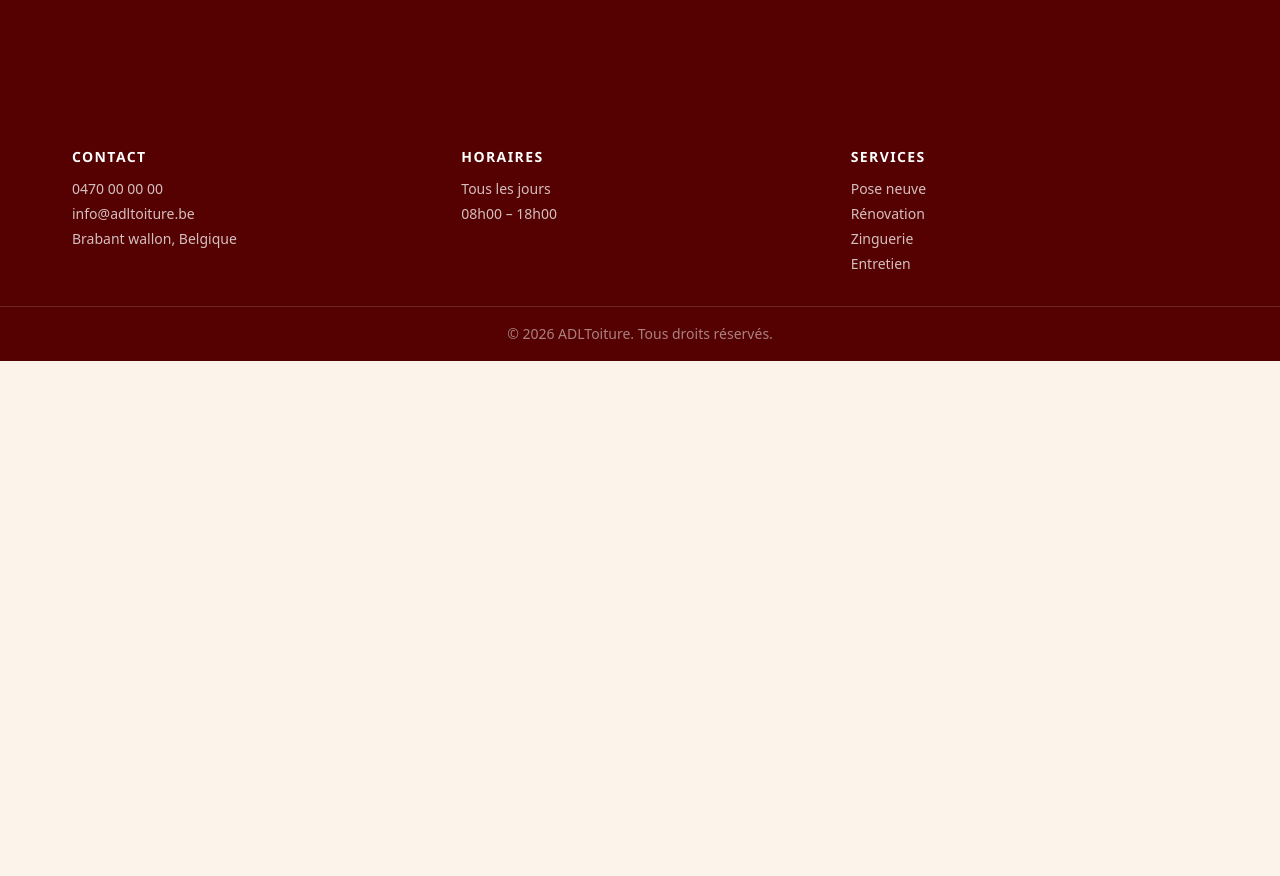
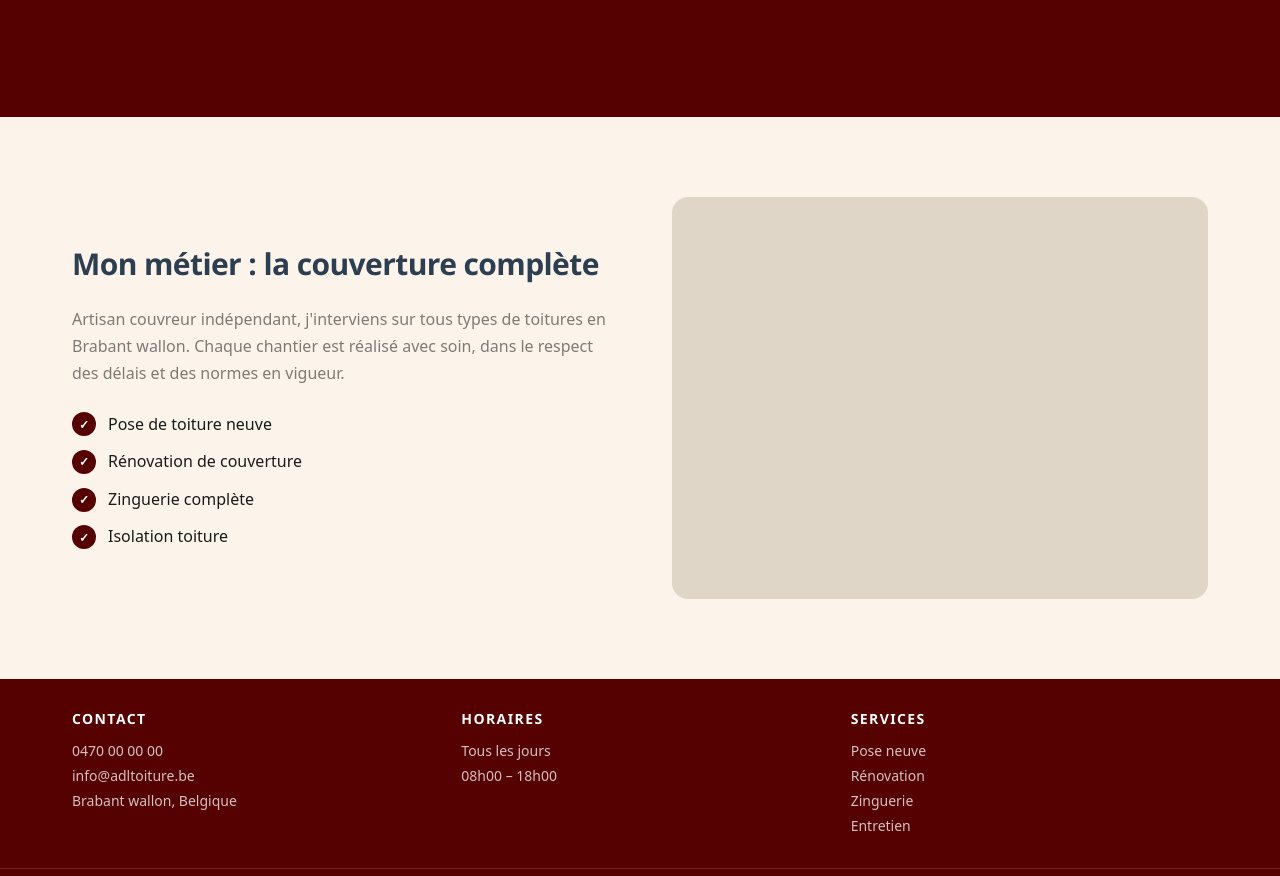
Before and after one commit to MyriamMI/ADLToiture, a React (Vite) app: page / in a window 1280 px wide. Shown: the part 604-1480 px from the top of the page. Before the commit the page ends 965 px from the top, so only its background shows below. Built offline with nearby package versions, Linux system fonts and the light colour scheme.

Commit message:
feat: build services overview section

```diff
--- /dev/null
+++ b/src/components/sections/Services.css
@@ -0,0 +1,105 @@
+.services {
+  background-color: var(--color-cream);
+}
+
+.services__container {
+  max-width: var(--container-max);
+  margin: 0 auto;
+  padding: var(--space-20) var(--space-8);
+  display: grid;
+  grid-template-columns: 1fr 1fr;
+  align-items: center;
+  gap: var(--space-16);
+}
+
+/* ── Content ── */
+.services__content {
+  display: flex;
+  flex-direction: column;
+  gap: var(--space-6);
+}
+
+.services__title {
+  font-size: var(--text-3xl);
+  font-weight: 700;
+  color: var(--color-secondary);
+  line-height: 1.2;
+  letter-spacing: -0.02em;
+}
+
+.services__text {
+  font-size: var(--text-base);
+  color: var(--color-text-muted);
+  line-height: 1.7;
+}
+
+/* ── Checklist ── */
+.services__list {
+  list-style: none;
+  margin: 0;
+  padding: 0;
+  display: flex;
+  flex-direction: column;
+  gap: var(--space-3);
+}
+
+.services__item {
+  display: flex;
+  align-items: center;
+  gap: var(--space-3);
+  font-size: var(--text-base);
+  font-weight: 500;
+  color: var(--color-text);
+}
+
+.services__check {
+  display: inline-flex;
+  align-items: center;
+  justify-content: center;
+  flex-shrink: 0;
+  width: 24px;
+  height: 24px;
+  background-color: var(--color-primary);
+  color: var(--color-white);
+  border-radius: 50%;
+  font-size: var(--text-xs);
+  font-weight: 700;
+}
+
+/* ── Image placeholder ── */
+.services__image {
+  display: flex;
+  align-items: center;
+  justify-content: center;
+}
+
+.services__image-placeholder {
+  width: 100%;
+  aspect-ratio: 4 / 3;
+  background-color: var(--color-border);
+  border-radius: var(--radius-lg);
+}
+
+/* ── Tablet ── */
+@media (max-width: 1024px) {
+  .services__title {
+    font-size: var(--text-2xl);
+  }
+}
+
+/* ── Mobile ── */
+@media (max-width: 768px) {
+  .services__container {
+    grid-template-columns: 1fr;
+    padding: var(--space-12) var(--space-6);
+    gap: var(--space-8);
+  }
+
+  .services__image {
+    order: -1;
+  }
+
+  .services__image-placeholder {
+    aspect-ratio: 16 / 9;
+  }
+}
--- a/src/components/sections/Services.jsx
+++ b/src/components/sections/Services.jsx
@@ -1,7 +1,41 @@
+import './Services.css'
+
+const services = [
+  'Pose de toiture neuve',
+  'Rénovation de couverture',
+  'Zinguerie complète',
+  'Isolation toiture',
+]
+
 export default function Services() {
   return (
     <section className="services">
-      {/* TODO: services section */}
+      <div className="services__container">
+
+        <div className="services__content">
+          <h2 className="services__title">
+            Mon métier&nbsp;: la couverture complète
+          </h2>
+          <p className="services__text">
+            Artisan couvreur indépendant, j'interviens sur tous types de toitures
+            en Brabant wallon. Chaque chantier est réalisé avec soin, dans le
+            respect des délais et des normes en vigueur.
+          </p>
+          <ul className="services__list">
+            {services.map((service) => (
+              <li key={service} className="services__item">
+                <span className="services__check" aria-hidden="true">✓</span>
+                {service}
+              </li>
+            ))}
+          </ul>
+        </div>
+
+        <div className="services__image">
+          <div className="services__image-placeholder" aria-hidden="true" />
+        </div>
+
+      </div>
     </section>
   )
 }
```
